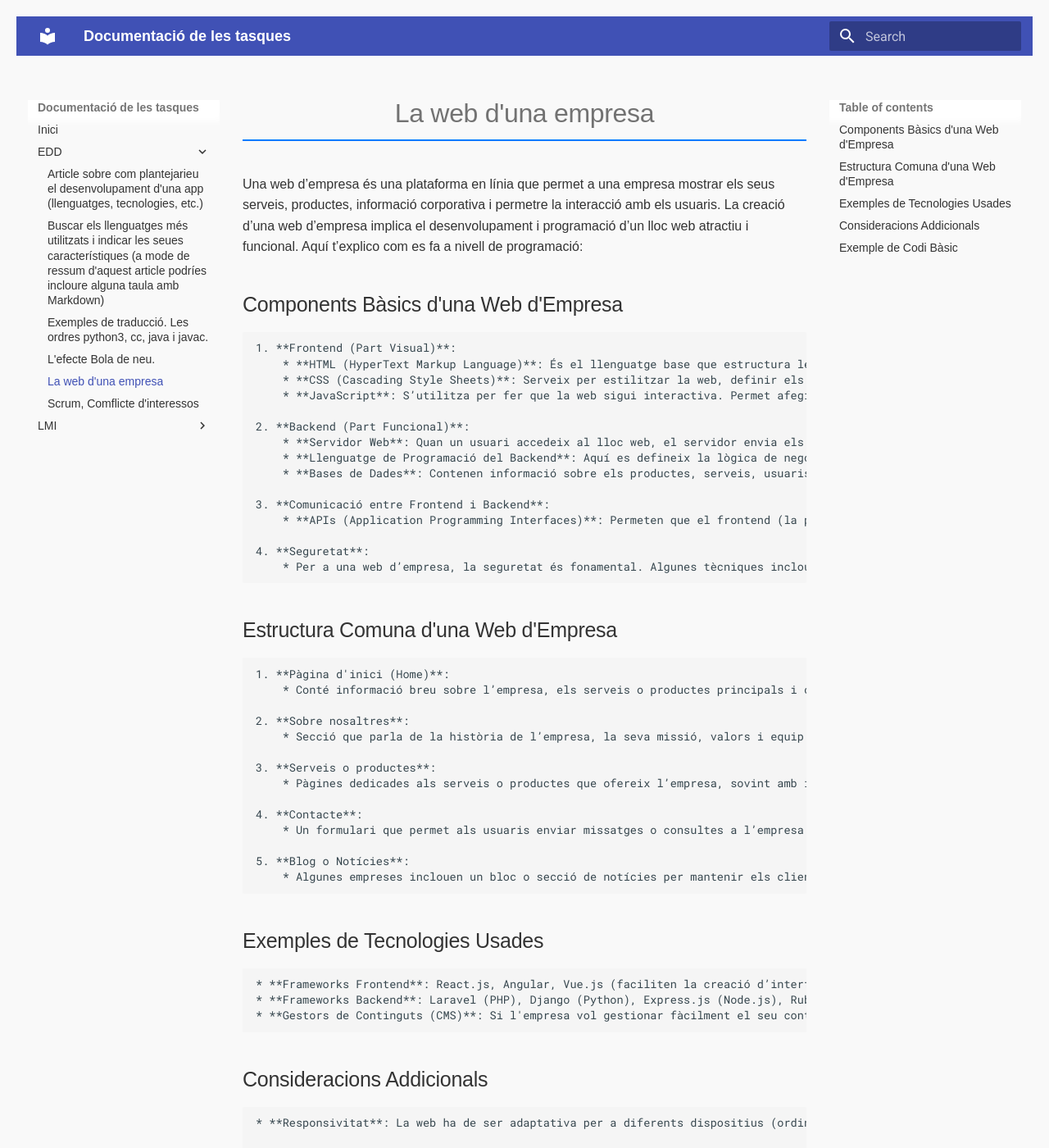
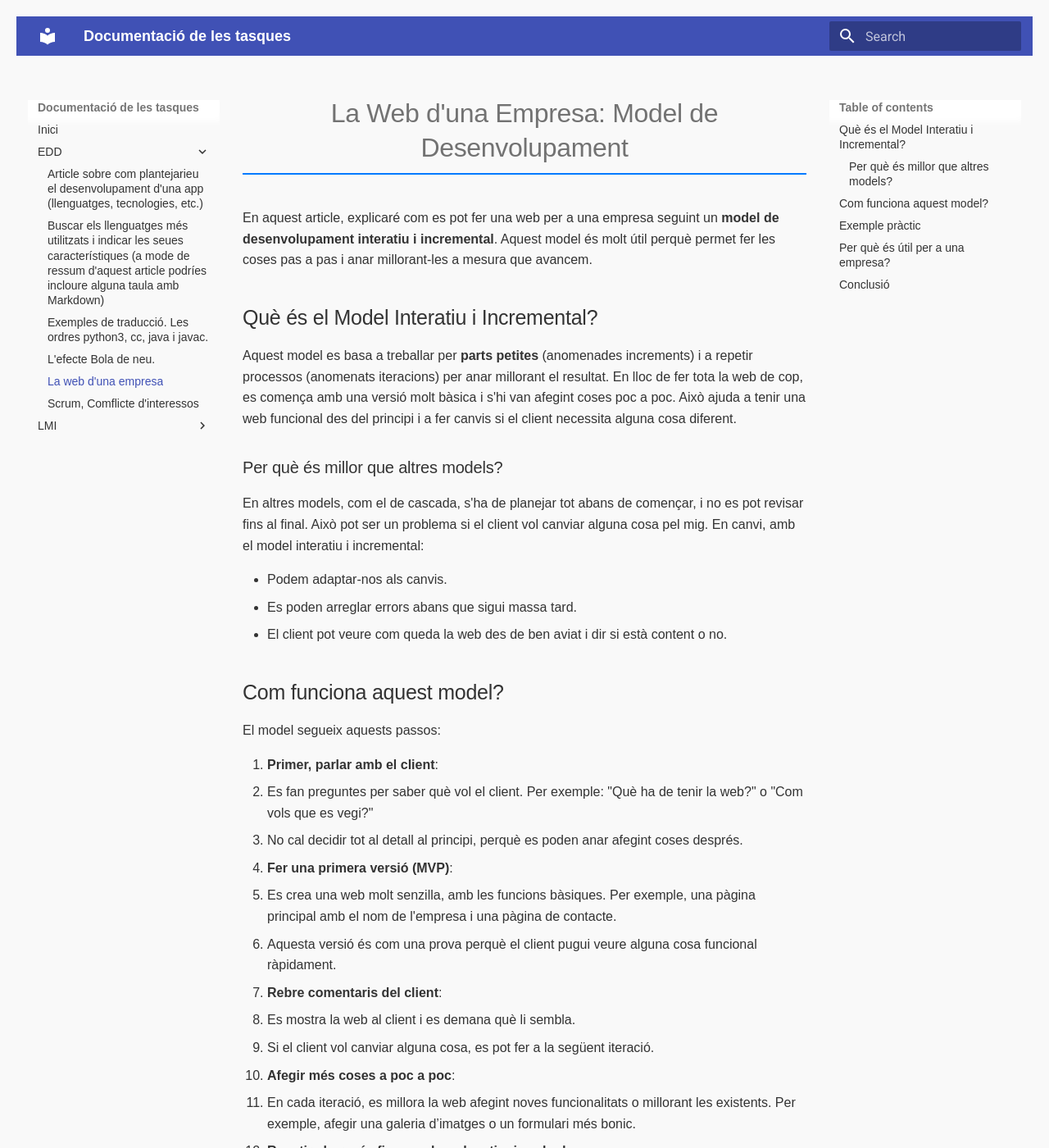
Before and after one commit to adriian04/APUNTES-LMI-EDD, an MkDocs documentation site: the page built from docs_md/EDD/ARTICULOS/ARTICLE_5.md, in a window 1280 px wide and 1400 px high. Shown: the whole window at 82% size. Built offline with MkDocs 1.6.1 and Material for MkDocs 9.7.7, drawn with Linux system fonts in a browser that asks for light colours; some of the changed text lies outside the part shown.

Commit message:
Add files via upload

```diff
--- a/docs_md/EDD/ARTICULOS/ARTICLE_5.md
+++ b/docs_md/EDD/ARTICULOS/ARTICLE_5.md
@@ -1,98 +1,63 @@
-# La web d'una empresa
-Una web d’empresa és una plataforma en línia que permet a una empresa mostrar els seus serveis, productes, informació corporativa i permetre la interacció amb els usuaris. La creació d’una web d’empresa implica el desenvolupament i programació d’un lloc web atractiu i funcional. Aquí t’explico com es fa a nivell de programació:
+# La Web d'una Empresa: Model de Desenvolupament
 
-## Components Bàsics d'una Web d'Empresa
+En aquest article, explicaré com es pot fer una web per a una empresa seguint un **model de desenvolupament interatiu i incremental**. Aquest model és molt útil perquè permet fer les coses pas a pas i anar millorant-les a mesura que avancem.
 
-    1. **Frontend (Part Visual)**:
-        * **HTML (HyperText Markup Language)**: És el llenguatge base que estructura les pàgines web. Defineix els elements com els textos, les imatges, els enllaços, els botons, etc.
-        * **CSS (Cascading Style Sheets)**: Serveix per estilitzar la web, definir els colors, les fonts, els marges i l’aspecte visual general.
-        * **JavaScript**: S’utilitza per fer que la web sigui interactiva. Permet afegir funcionalitats dinàmiques, com animacions, menús desplegables, sliders d'imatges o interaccions amb l'usuari (formularis, botons que canvien, etc.).
+## Què és el Model Interatiu i Incremental?
 
-    2. **Backend (Part Funcional)**:
-        * **Servidor Web**: Quan un usuari accedeix al lloc web, el servidor envia els arxius del lloc web al navegador de l’usuari. Els servidors més comuns són Apache, Nginx o Microsoft IIS.
-        * **Llenguatge de Programació del Backend**: Aquí es defineix la lògica de negoci de la web. Els llenguatges més utilitzats per webs d’empreses són PHP, Python, Java, Node.js o Ruby. Aquest codi processa sol·licituds, interactua amb bases de dades i envia la informació correcta a l'usuari.
-        * **Bases de Dades**: Contenen informació sobre els productes, serveis, usuaris, comandes, etc. Els gestors de bases de dades més comuns són MySQL, PostgreSQL o MongoDB.
+Aquest model es basa a treballar per **parts petites** (anomenades increments) i a repetir processos (anomenats iteracions) per anar millorant el resultat. En lloc de fer tota la web de cop, es comença amb una versió molt bàsica i s'hi van afegint coses poc a poc. Això ajuda a tenir una web funcional des del principi i a fer canvis si el client necessita alguna cosa diferent.
 
-    3. **Comunicació entre Frontend i Backend**:
-        * **APIs (Application Programming Interfaces)**: Permeten que el frontend (la part visible de la web) i el backend (el servidor que processa la informació) es comuniquin. Quan un usuari fa una acció (per exemple, emplena un formulari), una API s'encarrega de transmetre la informació a la base de dades i retornar els resultats o confirmar l’acció.
+### Per què és millor que altres models?
 
-    4. **Seguretat**:
-        * Per a una web d’empresa, la seguretat és fonamental. Algunes tècniques inclouen xifrar les comunicacions (amb HTTPS), gestionar correctament les sessions d’usuari, protegir contra atacs de tipus **SQL Injection** o **Cross-Site Scripting (XSS)**, entre d’altres.
+En altres models, com el de cascada, s'ha de planejar tot abans de començar, i no es pot revisar fins al final. Això pot ser un problema si el client vol canviar alguna cosa pel mig. En canvi, amb el model interatiu i incremental:
 
-## Estructura Comuna d'una Web d'Empresa
+- Podem adaptar-nos als canvis.
+- Es poden arreglar errors abans que sigui massa tard.
+- El client pot veure com queda la web des de ben aviat i dir si està content o no.
 
-    1. **Pàgina d'inici (Home)**:
-        * Conté informació breu sobre l’empresa, els serveis o productes principals i crides a l’acció perquè l'usuari explori més contingut.
+## Com funciona aquest model?
 
-    2. **Sobre nosaltres**:
-        * Secció que parla de la història de l’empresa, la seva missió, valors i equip.
+El model segueix aquests passos:
 
-    3. **Serveis o productes**:
-        * Pàgines dedicades als serveis o productes que ofereix l’empresa, sovint amb informació detallada i imatges.
+1. **Primer, parlar amb el client**:
+   - Es fan preguntes per saber què vol el client. Per exemple: "Què ha de tenir la web?" o "Com vols que es vegi?"
+   - No cal decidir tot al detall al principi, perquè es poden anar afegint coses després.
 
-    4. **Contacte**:
-        * Un formulari que permet als usuaris enviar missatges o consultes a l’empresa. Aquesta pàgina també pot incloure l'adreça física, el número de telèfon i enllaços a xarxes socials.
+2. **Fer una primera versió (MVP)**:
+   - Es crea una web molt senzilla, amb les funcions bàsiques. Per exemple, una pàgina principal amb el nom de l'empresa i una pàgina de contacte.
+   - Aquesta versió és com una prova perquè el client pugui veure alguna cosa funcional ràpidament.
 
-    5. **Blog o Notícies**:
-        * Algunes empreses inclouen un bloc o secció de notícies per mantenir els clients informats de novetats, articles d’interès o actualitzacions importants.
+3. **Rebre comentaris del client**:
+   - Es mostra la web al client i es demana què li sembla.
+   - Si el client vol canviar alguna cosa, es pot fer a la següent iteració.
 
-## Exemples de Tecnologies Usades
+4. **Afegir més coses a poc a poc**:
+   - En cada iteració, es millora la web afegint noves funcionalitats o millorant les existents. Per exemple, afegir una galeria d’imatges o un formulari més bonic.
 
-    * **Frameworks Frontend**: React.js, Angular, Vue.js (faciliten la creació d’interfícies dinàmiques).
-    * **Frameworks Backend**: Laravel (PHP), Django (Python), Express.js (Node.js), Ruby on Rails.
-    * **Gestors de Continguts (CMS)**: Si l'empresa vol gestionar fàcilment el seu contingut, pot utilitzar CMS com WordPress, Joomla o Drupal.
+5. **Repetir el procés fins que la web estigui acabada**:
+   - Es va treballant en increments fins que la web compleixi tots els requisits del client.
 
-## Consideracions Addicionals
+6. **Entrega final i manteniment**:
+   - Quan la web està acabada, s’entrega al client, però el treball pot continuar. Per exemple, es poden afegir noves funcions més endavant o arreglar errors.
 
-    * **Responsivitat**: La web ha de ser adaptativa per a diferents dispositius (ordinadors, mòbils, tauletes), fent ús de tècniques com **media queries** a CSS o frameworks com Bootstrap.
+## Exemple pràctic
 
-    * **SEO (Search Engine Optimization)**: És important optimitzar la web perquè sigui visible als motors de cerca com Google, utilitzant tècniques com etiquetes meta, URL amigables i contingut optimitzat.
+- **Primera iteració**: Es fa una pàgina principal senzilla amb el nom de l’empresa i una descripció curta.
+- **Segona iteració**: S’hi afegeix un formulari de contacte que funcioni.
+- **Tercera iteració**: Es millora el disseny perquè sigui més atractiu i s’afegeixen seccions com “Sobre nosaltres” o “Productes”.
+- **Quarta iteració i posteriors**: Es fan ajustos finals segons el feedback del client i s’assegura que tot funcioni bé.
 
-## Exemple de Codi Bàsic
+## Per què és útil per a una empresa?
 
-Aquest és un exemple molt senzill d'una pàgina web d'empresa en HTML i CSS:
+A les empreses els interessa tenir una web que funcioni bé i que es pugui millorar fàcilment si les seves necessitats canvien. Amb aquest model:
 
-    <!DOCTYPE html>
-    <html lang="ca">
-    <head>
-        <meta charset="UTF-8">
-        <meta name="viewport" content="width=device-width, initial-scale=1.0">
-        <title>Empresa XYZ</title>
-        <link rel="stylesheet" href="styles.css">
-    </head>
-    <body>
-        <header>
-            <h1>Benvinguts a Empresa XYZ</h1>
-            <nav>
-                <ul>
-                    <li><a href="#inici">Inici</a></li>
-                    <li><a href="#serveis">Serveis</a></li>
-                    <li><a href="#contacte">Contacte</a></li>
-                </ul>
-            </nav>
-        </header>
+- Poden veure resultats des del principi.
+- Si volen afegir alguna cosa nova a mitja feina, es pot fer sense problemes.
+- Es poden detectar i arreglar errors abans que siguin massa grans.
 
-        <section id="inici">
-            <h2>Qui som?</h2>
-            <p>Empresa XYZ ofereix serveis professionals de qualitat.</p>
-        </section>
+## Conclusió
 
-        <section id="serveis">
-            <h2>Serveis</h2>
-            <p>Oferim una varietat de serveis per a empreses i particulars.</p>
-        </section>
+El model de desenvolupament interatiu i incremental és ideal per fer una web per a una empresa. Ajuda a fer les coses pas a pas, adaptant-se als canvis i assegurant que el client estigui content amb el resultat final.
 
-        <section id="contacte">
-            <h2>Contacte</h2>
-            <form>
-                <label for="nom">Nom:</label>
-                <input type="text" id="nom" name="nom">
+---
 
-                <label for="email">Email:</label>
-                <input type="email" id="email" name="email">
-
-                <input type="submit" value="Enviar">
-            </form>
-        </section>
-    </body>
-    </html>
+Amb aquest sistema, no cal tenir-ho tot decidit des del principi, i podem anar aprenent i millorant durant el procés. És una manera molt eficient i fàcil de treballar!
```
Also changed, not shown: docs_md/EDD/ARTICULOS/ARTICLE_1.md (+35 -9 lines), docs_md/EDD/ARTICULOS/ARTICLE_3.md (+8 -19 lines), docs_md/EDD/ARTICULOS/ARTICLE_4.md (+27 -22 lines).
